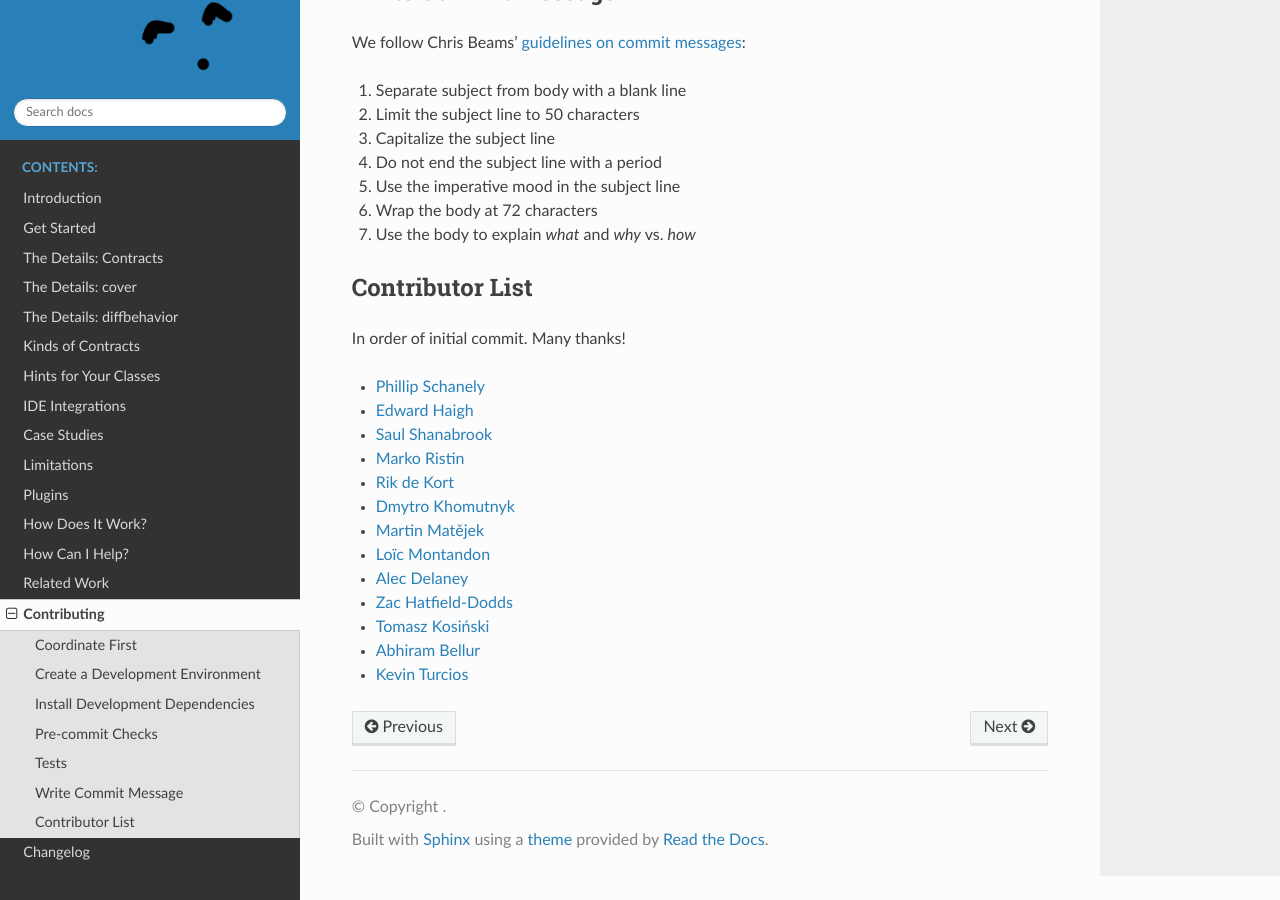
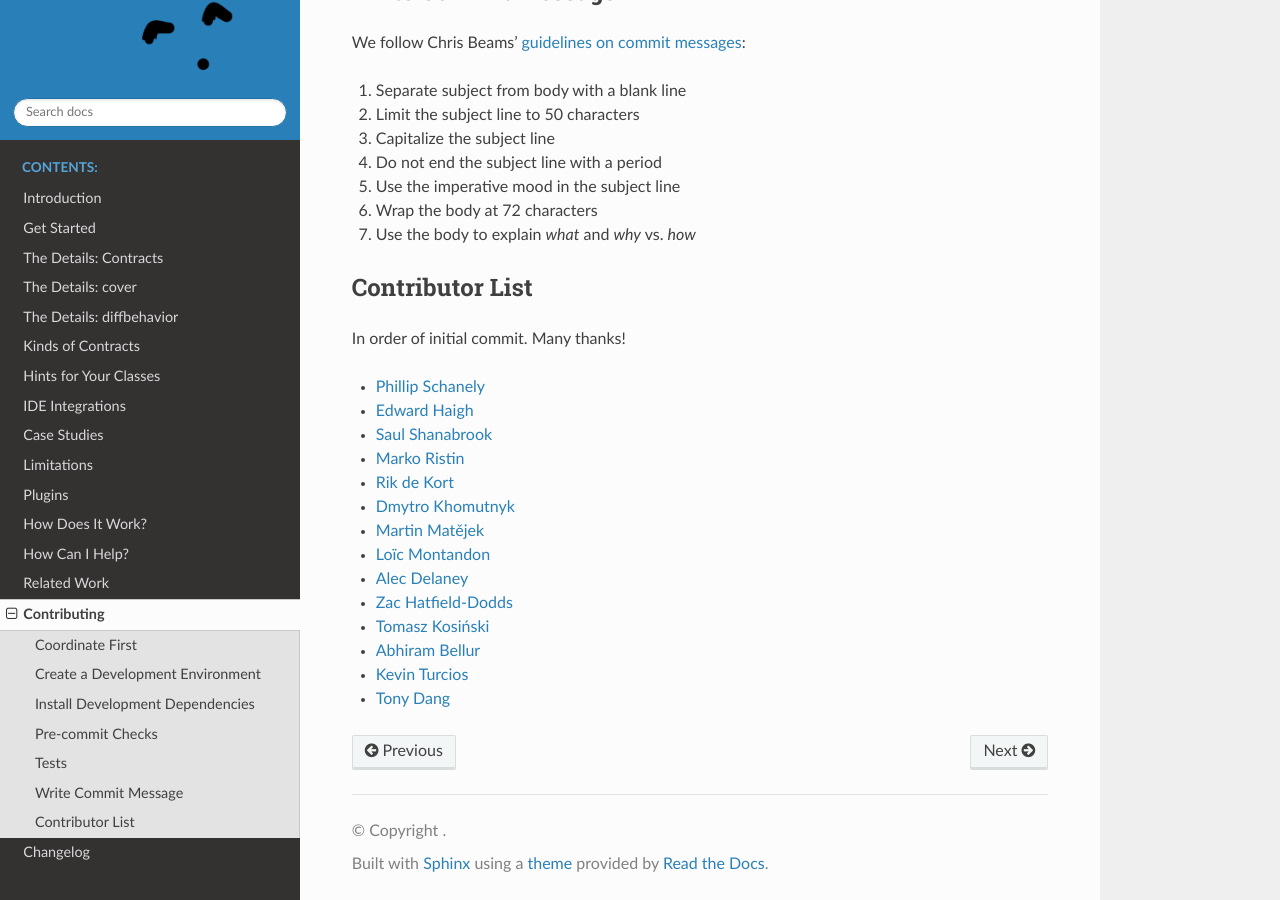
Before and after one commit to pschanely/CrossHair, a Sphinx documentation site: the page built from doc/source/contributing.rst, in a window 1280 px wide and 900 px high, scrolled down 1683 px. Built offline with Sphinx 7.4.7 and the Read the Docs theme 3.1.0, drawn with Linux system fonts in a browser that asks for light colours; the version number is read from the project's files by our own code.

Commit message:
Update contributing.rst (add contributor - me!)

```diff
--- a/doc/source/contributing.rst
+++ b/doc/source/contributing.rst
@@ -123,3 +123,4 @@ In order of initial commit. Many thanks!
 * `Tomasz Kosiński <https://github.com/azewiusz>`_
 * `Abhiram Bellur <https://github.com/Abhiram98>`_
 * `Kevin Turcios <https://github.com/KRRT7>`_
+* `Tony Dang <https://github.com/Dang-Hoang-Tung>`_
```
